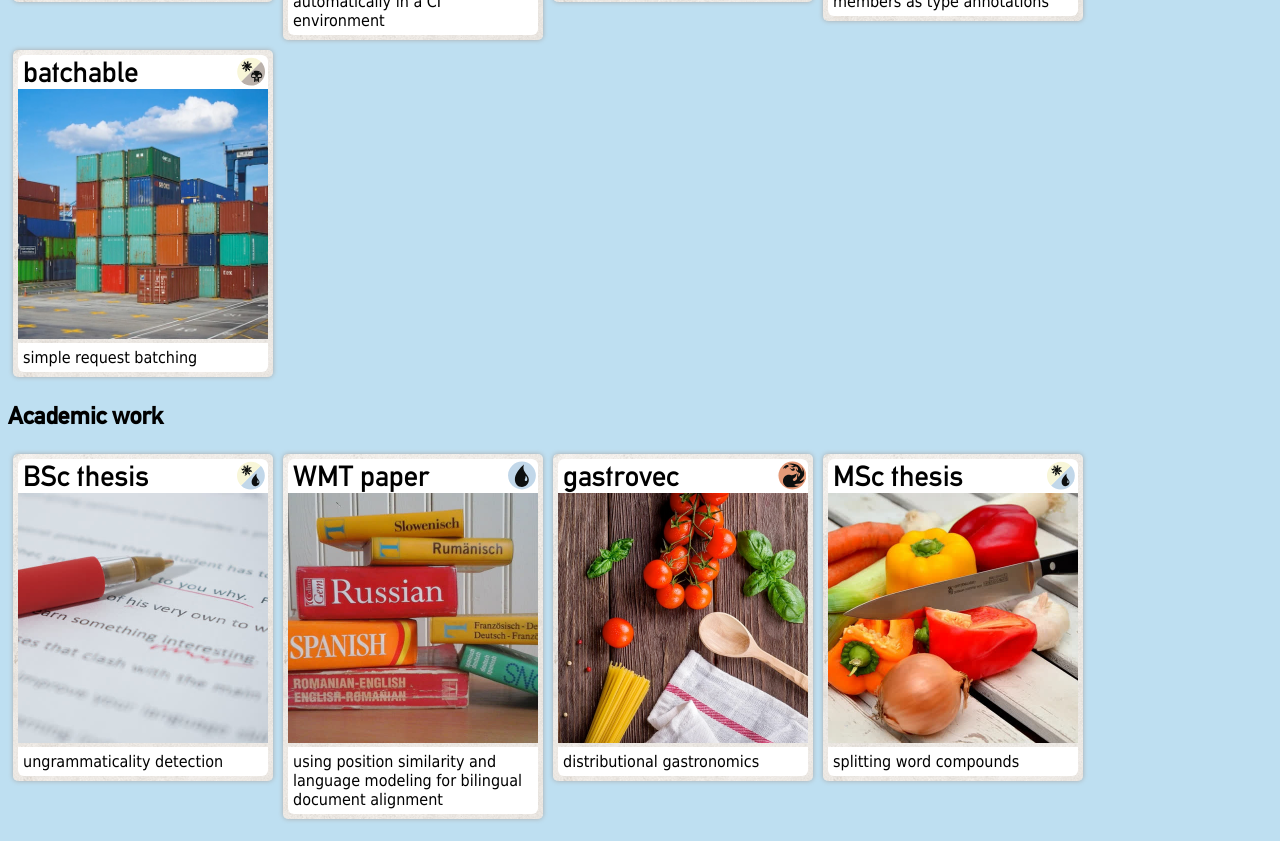
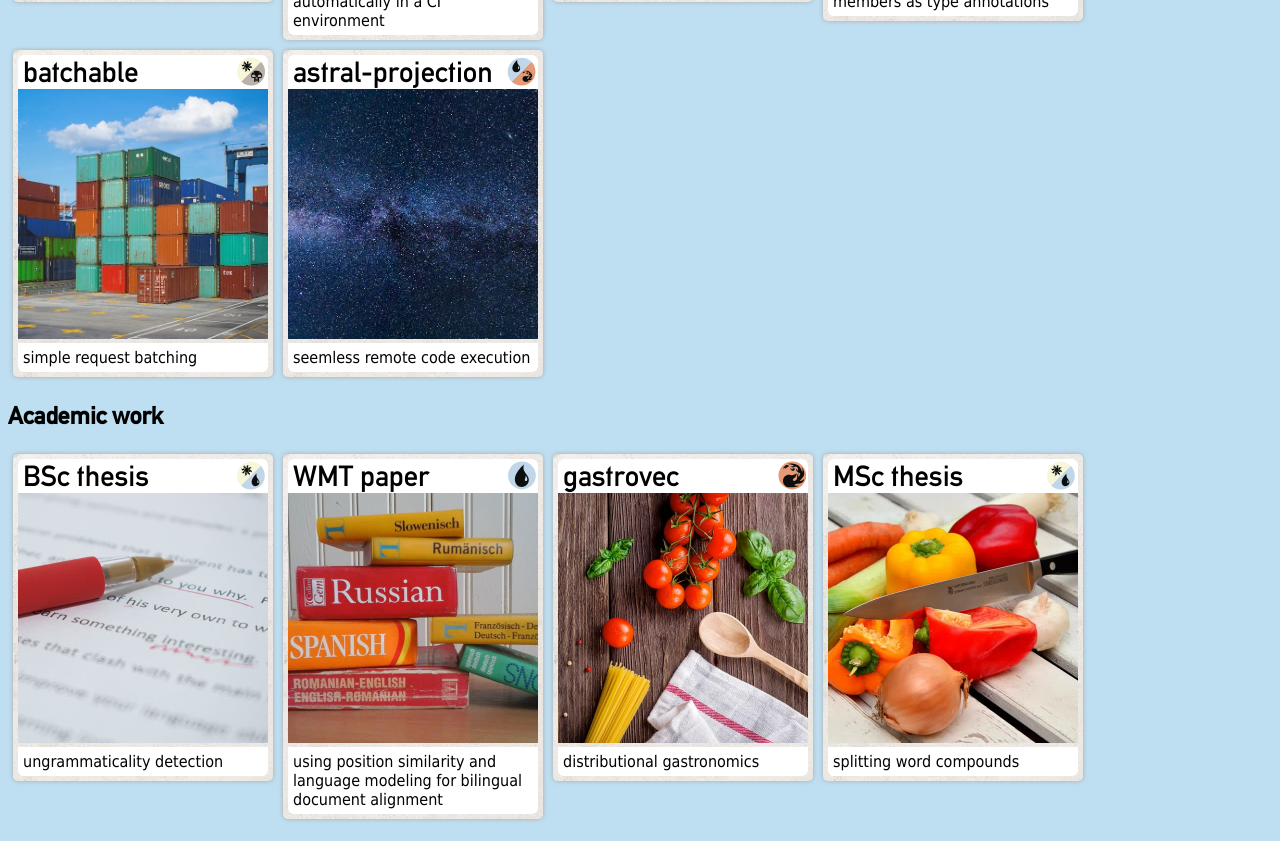
Before and after one commit to L3viathan/jonathan.oberlaen.de, a plain HTML site: page index.html in a window 1280 px wide. Shown: the part 2076-2917 px from the top of the page. Drawn offline with Linux system fonts and the light colour scheme.

Commit message:
regenerate index.html and add that to the Makefile

```diff
--- a/index.html
+++ b/index.html
@@ -330,6 +330,19 @@
                     </div>
                 </div>
             </a>
+            <a href="https://github.com/L3viathan/astral-projection">
+                <div class="card">
+                    <header>
+                        <i class="mana small sur"></i>
+                        astral-projection
+                    </header>
+                    <i class="mana tapper st"></i>
+                    <img src="img/astral-projection.jpg" alt="">
+                    <div class="summary">
+                        seemless remote code execution
+                    </div>
+                </div>
+            </a>
         </div>
         <h2>Academic work</h2>
         <div class="container">
```
Also changed, not shown: 1 other file.
